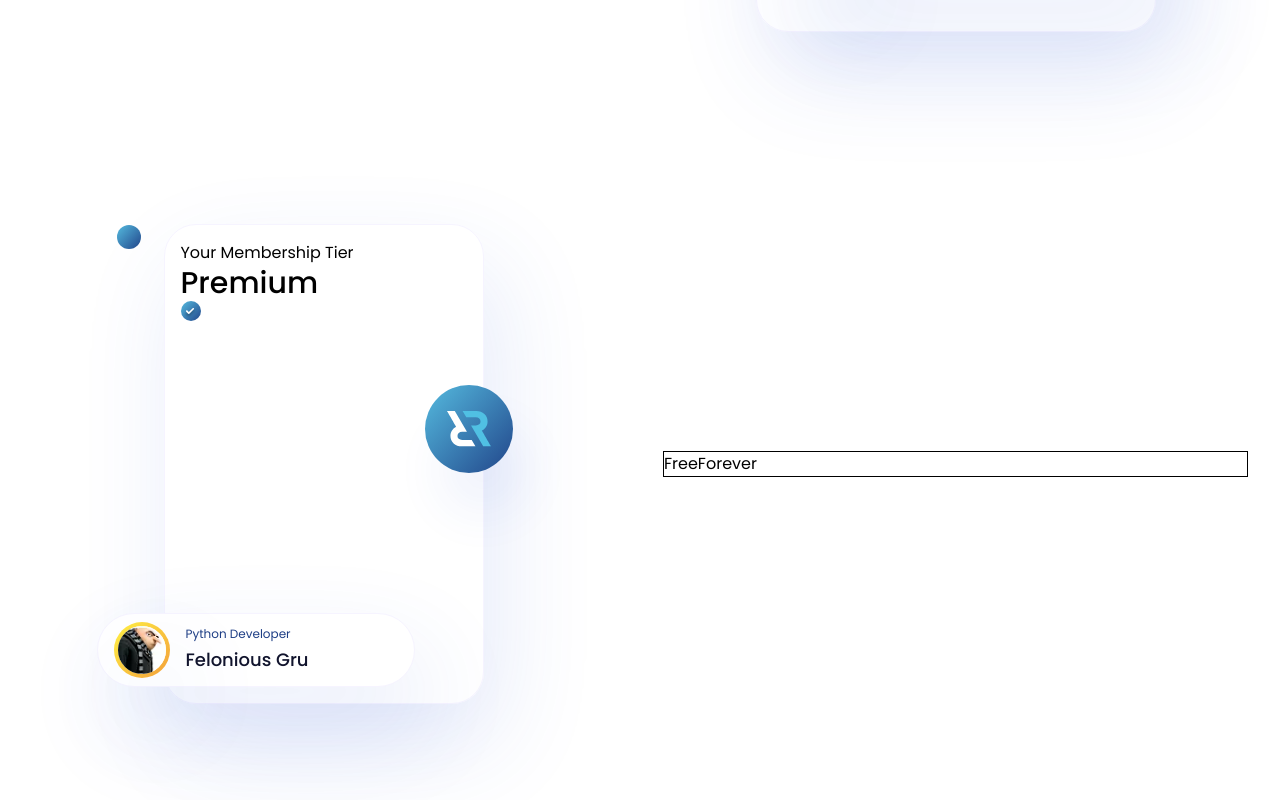
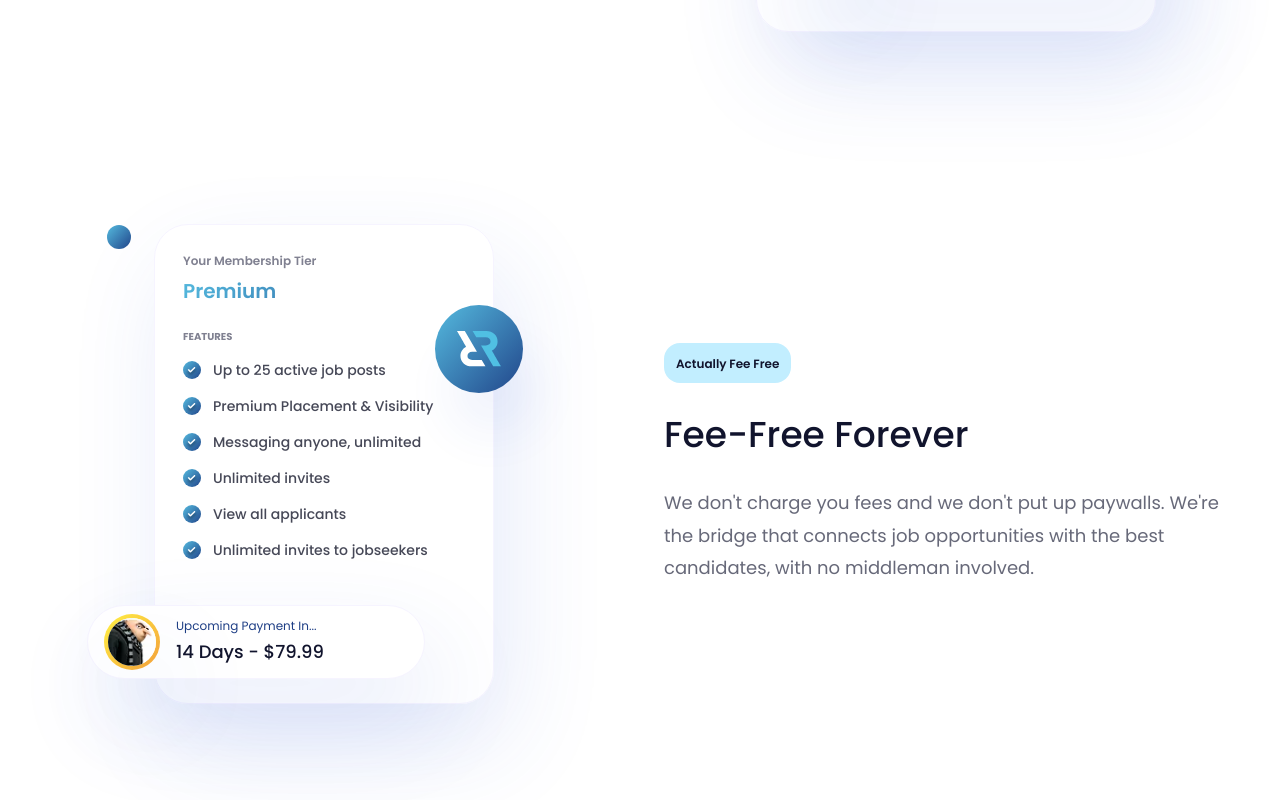
Before and after one commit to EasinTanvir/technical-task, a React (Vite) app: page / in a window 1280 px wide. Shown: the part 1204-2004 px from the top of the page. Built offline with nearby package versions, Linux system fonts and the light colour scheme.

Commit message:
fixed membership tier card design issues

```diff
--- a/src/components/landingPage/MemberShip/ActiveTikIcon.jsx
+++ b/src/components/landingPage/MemberShip/ActiveTikIcon.jsx
@@ -3,14 +3,14 @@ import { tikIcon } from "../../../constant";
 const ActiveTikIcon = () => {
   return (
     <div
-      className={`w-5 h-5 flex-center bg-research-logo-circle-bg rounded-full  `}
+      className={`w-4.5 h-4.5 flex-center bg-research-logo-circle-bg rounded-full  `}
     >
       <img
         src={tikIcon}
         alt="RemoteRecruit logo"
         width={10}
         height={10}
-        className="w-auto  mt-1"
+        className="w-3 mt-1"
       />
     </div>
   );
--- /dev/null
+++ b/src/components/landingPage/MemberShip/FeatureItem.jsx
@@ -0,0 +1,17 @@
+import React from "react";
+import ActiveTikIcon from "./ActiveTikIcon";
+import Text from "../../ui/Text";
+
+const FeatureItem = ({ title }) => {
+  return (
+    <li className="flex items-center gap-3">
+      <ActiveTikIcon />
+
+      <Text as="span" className="text-feature-item-text text-sm font-medium">
+        {title}
+      </Text>
+    </li>
+  );
+};
+
+export default FeatureItem;
--- a/src/components/landingPage/MemberShip/FreeForever.jsx
+++ b/src/components/landingPage/MemberShip/FreeForever.jsx
@@ -1,7 +1,42 @@
 import React from "react";
+import Badge from "../../shared/Badge";
+import Heading from "../../ui/Heading";
+import Text from "../../ui/Text";
 
 const FreeForever = () => {
-  return <div className="flex-1 border">FreeForever</div>;
+  return (
+    <div className="flex-1">
+      <Badge text="Actually Fee Free" />
+
+      <Heading
+        as="h2"
+        className="
+          mt-8
+          text-heading-dark
+          text-center
+          md:text-left
+        "
+      >
+        Fee-Free Forever
+      </Heading>
+
+      <Text
+        size="lg"
+        className="
+          mt-8
+          max-w-[560px]
+          text-research-text
+          leading-[1.8]
+          text-center
+          md:text-left
+        "
+      >
+        We don't charge you fees and we don't put up paywalls. We're the bridge
+        that connects job opportunities with the best candidates, with no
+        middleman involved.
+      </Text>
+    </div>
+  );
 };
 
 export default FreeForever;
--- a/src/components/landingPage/MemberShip/TierCard.jsx
+++ b/src/components/landingPage/MemberShip/TierCard.jsx
@@ -1,30 +1,83 @@
 import React from "react";
 import CircleLogo from "../../shared/CircleLogo";
 import EmptyCircle from "../../shared/EmptyCircle";
-import Text from "../../ui/Text";
 import Profile from "../GlobalReach/Profile";
+import Heading from "../../ui/Heading";
+
 import { profileImage } from "../../../constant";
-import Heading from "../../ui/Heading";
-import ActiveTikIcon from "./ActiveTikIcon";
+import { membershipFeatures } from "../../../data/membershipFeatures";
+import FeatureItem from "./FeatureItem";
 
 const TierCard = () => {
   return (
     <div className="flex-1">
-      <div className="relative max-w-80 mx-auto p-4 shadow-research-card border border-research-card-border rounded-4xl h-120">
-        <span>Your Membership Tier</span>
-        <Heading as="h3">Premium</Heading>
+      <div
+        className="
+          relative
+          mx-auto
+          h-120
+          max-w-[340px]
+          rounded-[34px]
+          border
+          border-research-card-border
+          p-7
+          shadow-research-card
+        "
+      >
+        <p className="text-xs font-semibold   text-member-ship-text">
+          Your Membership Tier
+        </p>
 
-        <CircleLogo className=" absolute sm:-right-7.5 -right-4 top-40 z-10 " />
-        <EmptyCircle className=" absolute sm:-left-12 -left-4 sm:top-0 -top-2 z-10" />
+        <Heading
+          as="h3"
+          className="mt-2 text-primary membership-heading font-semibold text-lg md:text-xl"
+        >
+          Premium
+        </Heading>
+
+        <div className="mt-6">
+          <p className="mb-4 text-[10px] font-bold uppercase  text-member-ship-text">
+            Features
+          </p>
+
+          <ul className="space-y-4">
+            {membershipFeatures.map((feature) => (
+              <FeatureItem key={feature} title={feature} />
+            ))}
+          </ul>
+        </div>
+
+        <CircleLogo
+          className="
+            absolute
+            -right-4
+            top-20
+            sm:-right-7.5
+          "
+        />
+
+        <EmptyCircle
+          className="
+            absolute
+            -left-4
+            -top-2
+            sm:-left-12
+            sm:top-0
+          "
+        />
+
         <Profile
-          className="absolute sm:-left-17 -left-4 bottom-4 z-10"
+          className="
+            absolute
+            -left-4
+            bottom-6
+            sm:-left-17
+          "
           designationClass="text-research-profile-title-one text-xs"
-          designation="Python Developer"
-          name="Felonious Gru"
+          designation="Upcoming Payment In..."
+          name="14 Days - $79.99"
           imageSrc={profileImage}
         />
-
-        <ActiveTikIcon />
       </div>
     </div>
   );
--- /dev/null
+++ b/src/data/membershipFeatures.js
@@ -0,0 +1,8 @@
+export const membershipFeatures = [
+  "Up to 25 active job posts",
+  "Premium Placement & Visibility",
+  "Messaging anyone, unlimited",
+  "Unlimited invites",
+  "View all applicants",
+  "Unlimited invites to jobseekers",
+];
--- a/src/index.css
+++ b/src/index.css
@@ -20,6 +20,7 @@ body {
   --color-research-card-shadow: rgba(49, 89, 211, 0.12);
   --color-research-logo-circle-shadow: rgba(49, 89, 211, 0.07);
   --color-member-ship-text: rgba(128, 129, 145, 1);
+  --color-feature-item-text: rgba(50, 52, 69, 0.9);
 
   --background-image-research-card-circle-border: linear-gradient(
     132.56deg,
@@ -28,6 +29,12 @@ body {
   );
 
   --background-image-research-logo-circle-bg: linear-gradient(
+    132.56deg,
+    #52b4da 5.63%,
+    #1e3e85 106.18%
+  );
+
+  --background-image-membership-heading: linear-gradient(
     132.56deg,
     #52b4da 5.63%,
     #1e3e85 106.18%
@@ -50,6 +57,14 @@ body {
     background-origin: border-box;
   }
 
+  .membership-heading {
+    background-image: var(--background-image-membership-heading);
+    -webkit-background-clip: text;
+    -webkit-text-fill-color: transparent;
+    background-clip: text;
+    color: transparent;
+  }
+
   .flex-center {
     @apply flex justify-center items-center;
   }
```
